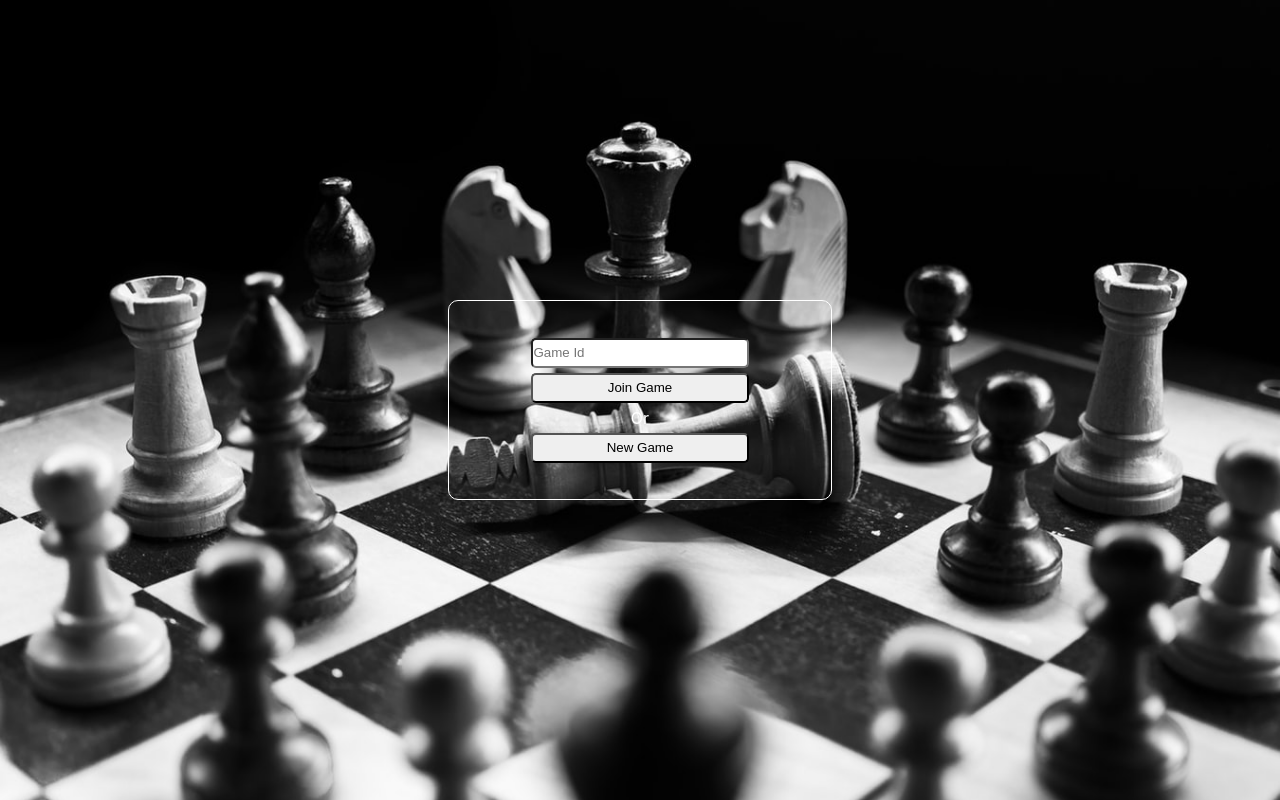
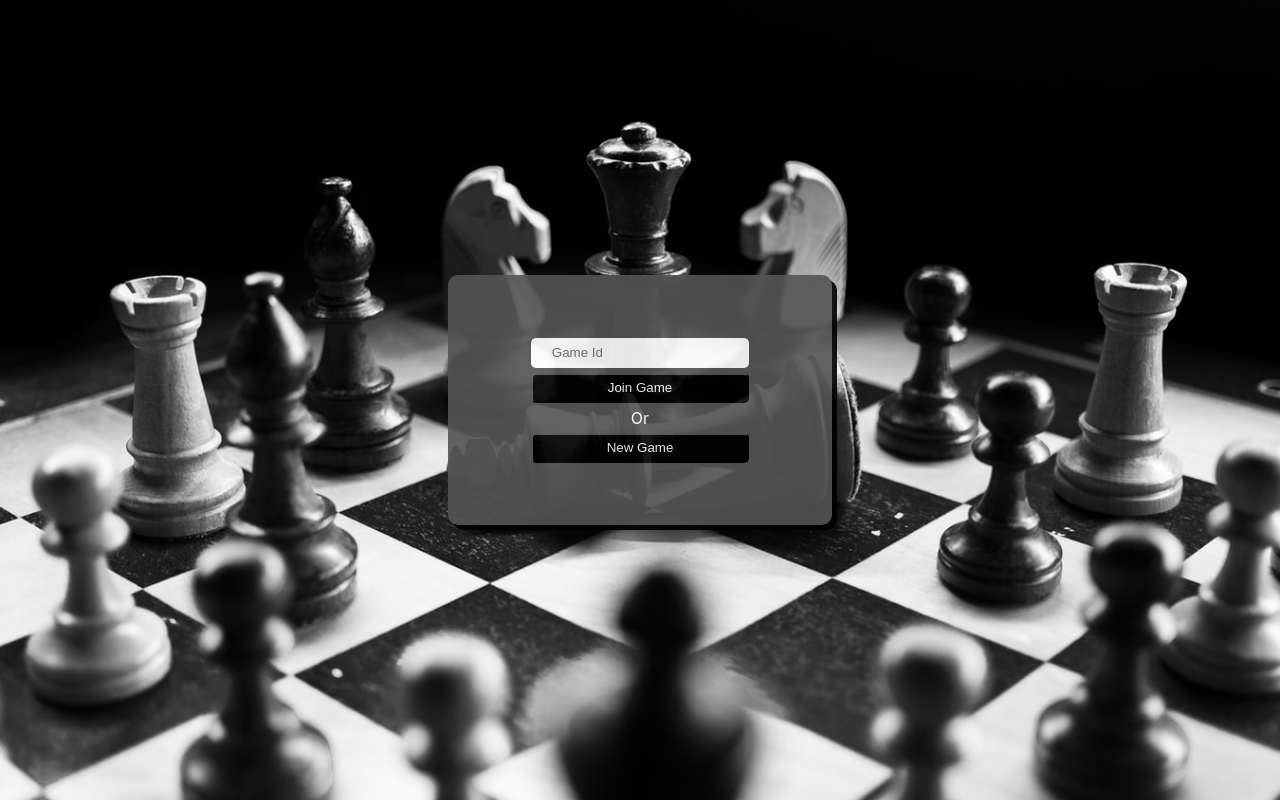
Before and after one commit to Ankur-sahu/chess, a React (Create React App) app: page / in a window 1280 px wide. Built offline with nearby package versions, Linux system fonts and the light colour scheme.

Commit message:
ui changes

```diff
--- a/src/App.css
+++ b/src/App.css
@@ -17,18 +17,33 @@
 
 .starting-page>form {
   width: 30%;
-  height: 200px;
+  height: 250px;
   padding: 10px;
   display: flex;
   flex-direction: column;
   align-items: center;
   justify-content: center;
   gap: 5px;
-  border: 1px solid white;
+  background-color: rgb(85, 84, 84);
   border-radius: 10px;
+  opacity: 0.9;
+  box-shadow: 5px 5px black;
 
 }
+.starting-page>form>button{
+  color: aliceblue;
+  background-color: black;
+  transition: background-color 0.5s;
+}
 
+.starting-page>form>button:hover{
+  background-color: rgb(22, 21, 21);
+}
+.starting-page>form>input{
+  padding: 0 20px;
+  outline: none;
+  border: 1px dashed #fff;
+}
 .starting-page>form>input,
 .starting-page>form>button {
   width: 60%;
@@ -37,8 +52,10 @@
 }
 
 .starting-page>form>span {
-  color: white;
+  color: #fff;
+
 }
+
 
 .main-container {
   display: flex;
```
Also changed, not shown: src/Redux/Reducer.js (line endings or trailing spaces), src/pages/Home.js (line endings or trailing spaces).
